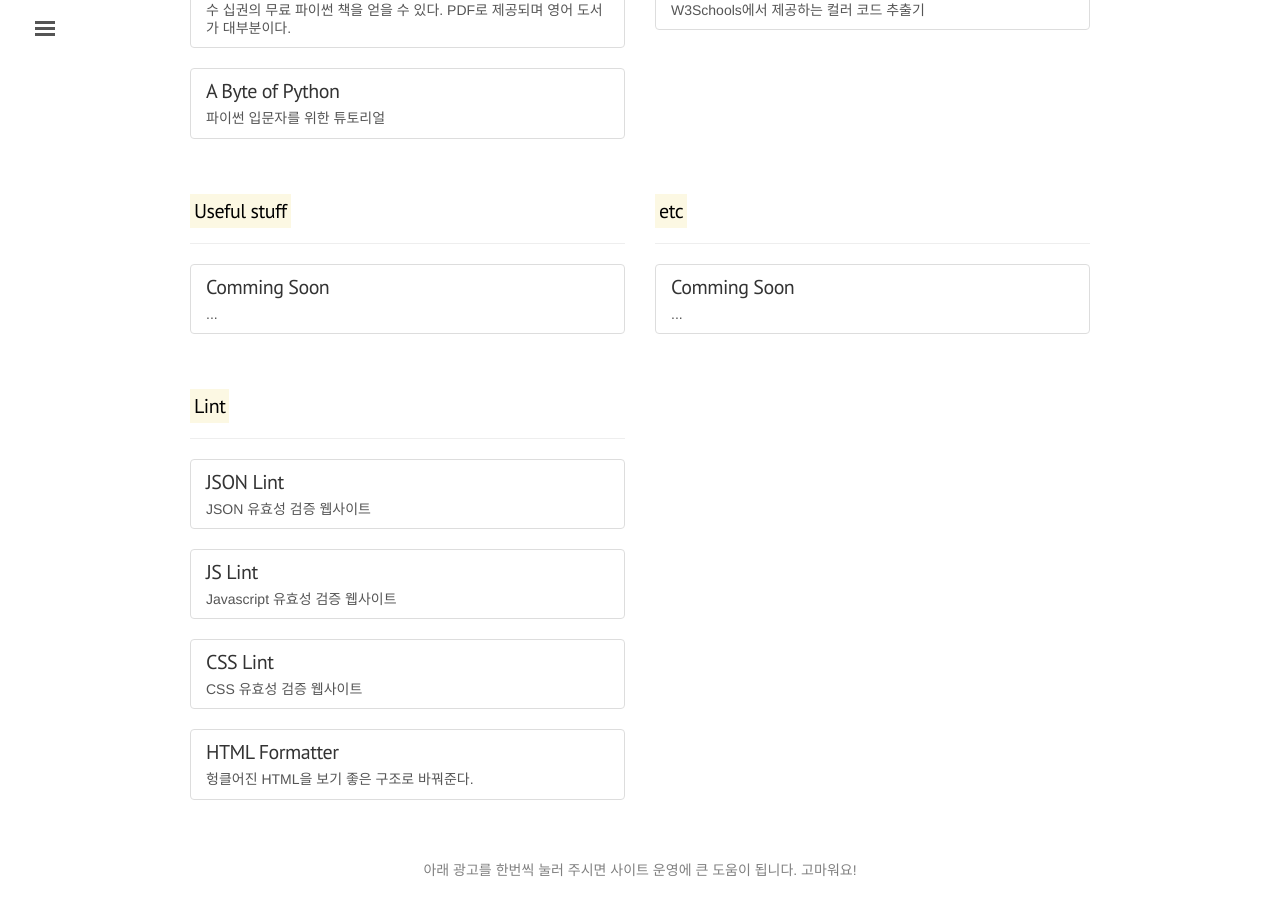
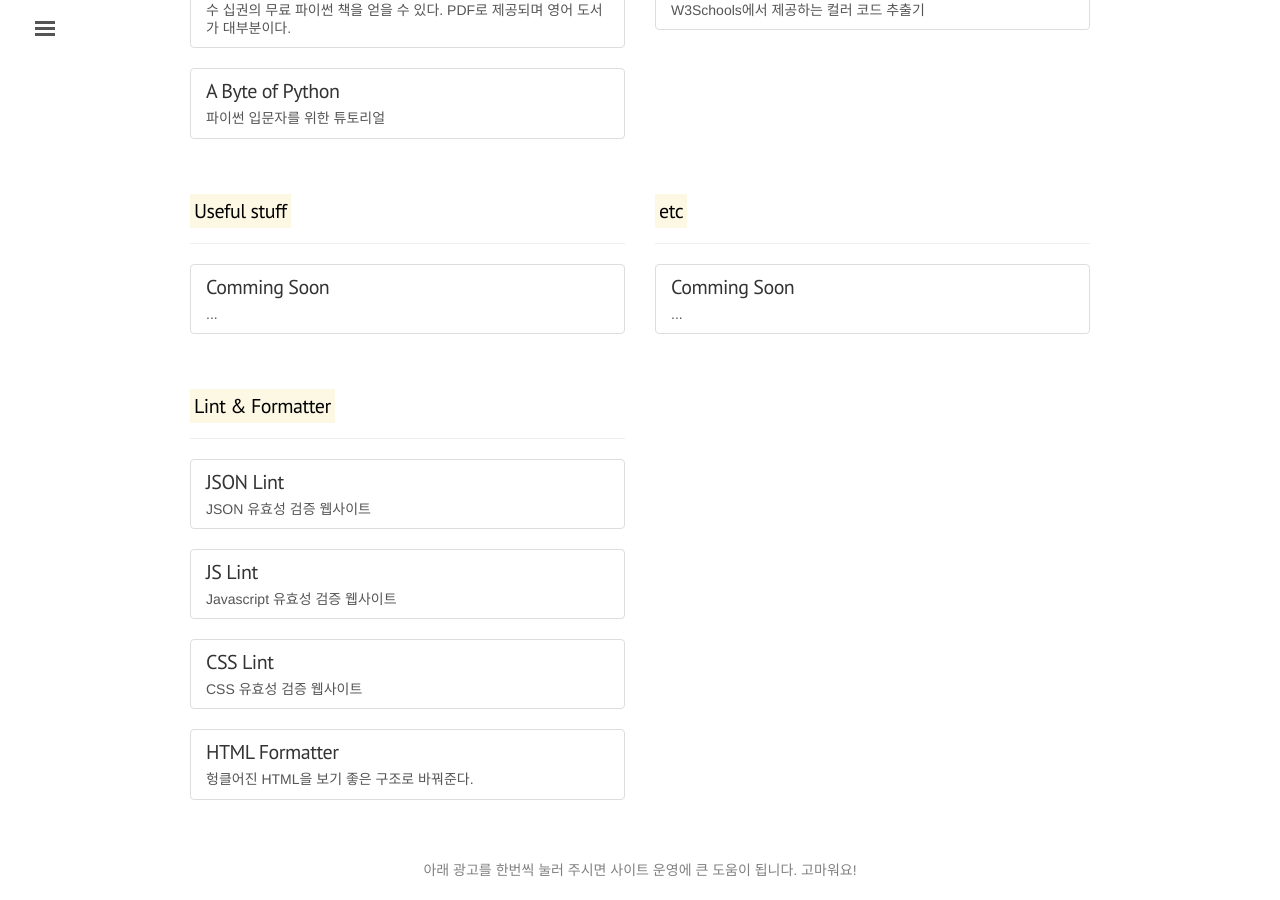
Before and after one commit to jwkcp/jwkcp.github.com, a Jekyll site: the page built from bookmark/index.html, in a window 1280 px wide and 900 px high, scrolled down 634 px. Built offline with Jekyll 4.4.1, drawn with Linux system fonts in a browser that asks for light colours; comment, search, counter and statistics services are not loaded.

Commit message:
bookmark 내용  변경

```diff
--- a/bookmark/index.html
+++ b/bookmark/index.html
@@ -100,7 +100,7 @@ comments: true
   <div class="row">
     <div class="col-md-6 col-xs-12">
       <div class="page-header">
-        <h4 class="page-title"><mark>Lint</mark></h4>
+        <h4 class="page-title"><mark>Lint & Formatter</mark></h4>
       </div>
 
       <div class="list-group">
```
